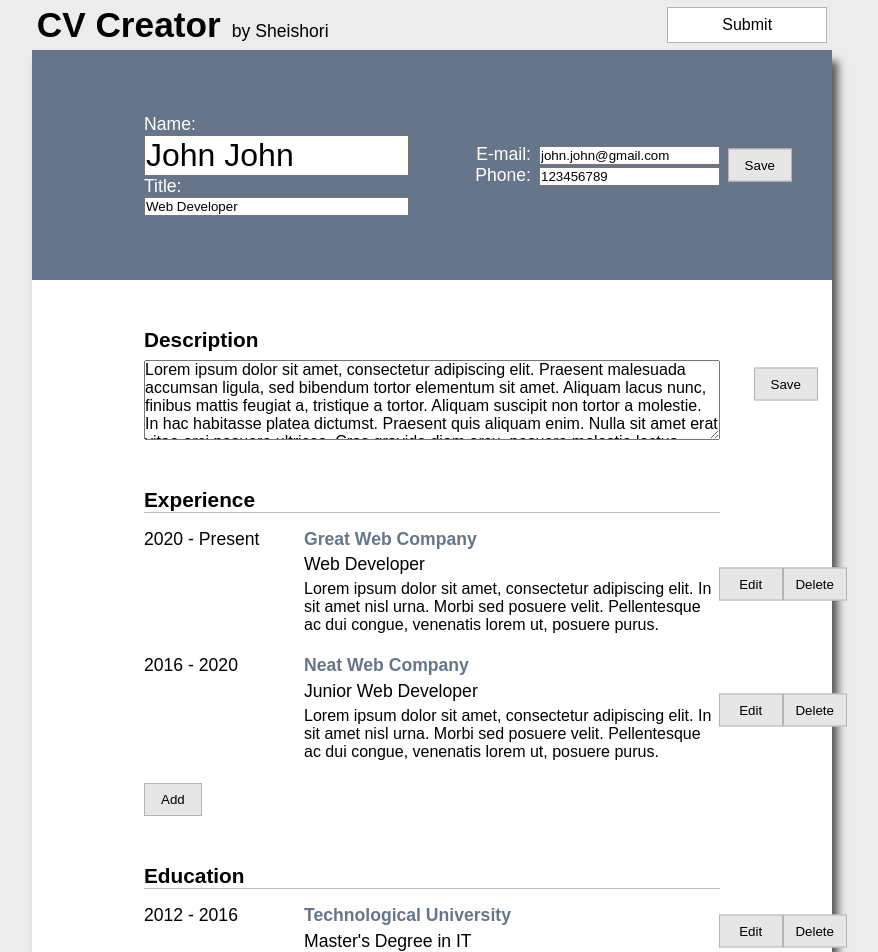
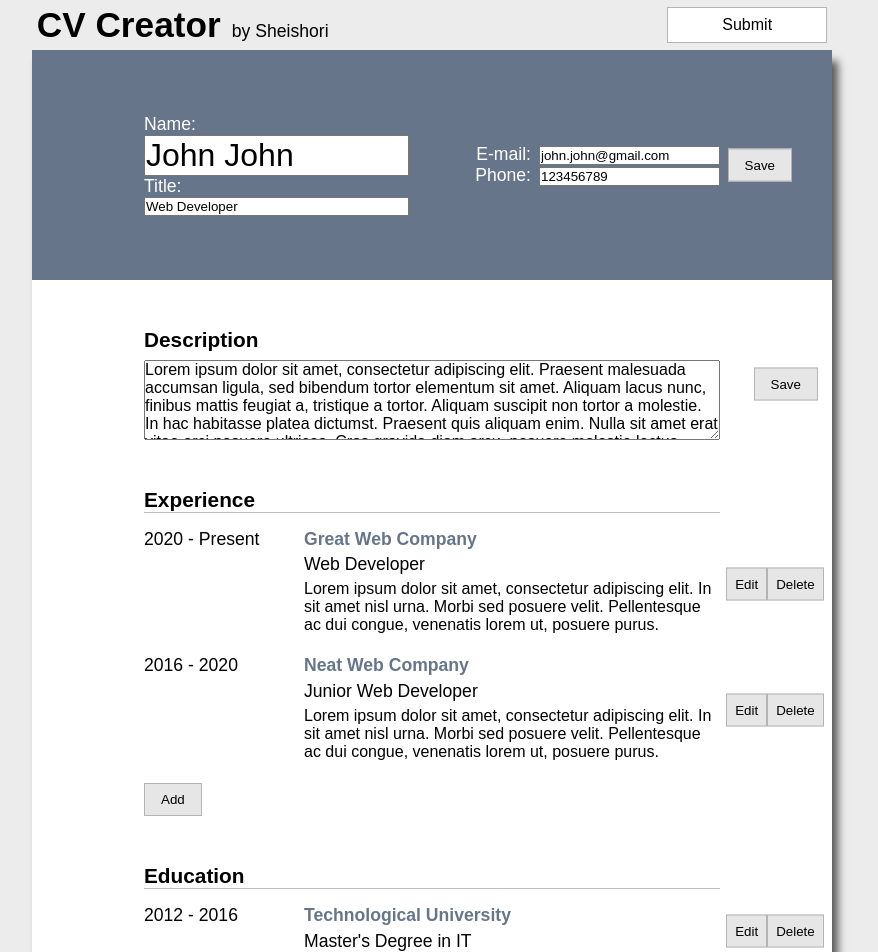
Before and after one commit to Sheishori/cv-creator, a React (Create React App) app: page / in a window 1280 px wide. Shown: the top 952 px of the page, without its empty margins (208-1086 px from the left). Built offline with nearby package versions, Linux system fonts and the light colour scheme.

Commit message:
Fix overflowing buttons

```diff
--- a/src/styles/Education.css
+++ b/src/styles/Education.css
@@ -52,11 +52,10 @@
 #Education .buttons {
 	position: absolute;
 	top: 50%;
-	right: -22%;
+	right: -18%;
 	transform: translate(0, -50%);
 }
 
 #Education .buttons button {
-	padding: 0.5rem 0;
-	width: 4rem;
+	padding: 0.5rem 0.5rem;
 }
--- a/src/styles/Experience.css
+++ b/src/styles/Experience.css
@@ -56,11 +56,10 @@
 #Experience .buttons {
 	position: absolute;
 	top: 50%;
-	right: -22%;
+	right: -18%;
 	transform: translate(0, -50%);
 }
 
 #Experience .buttons button {
-	padding: 0.5rem 0;
-	width: 4rem;
+	padding: 0.5rem 0.5rem;
 }
```
